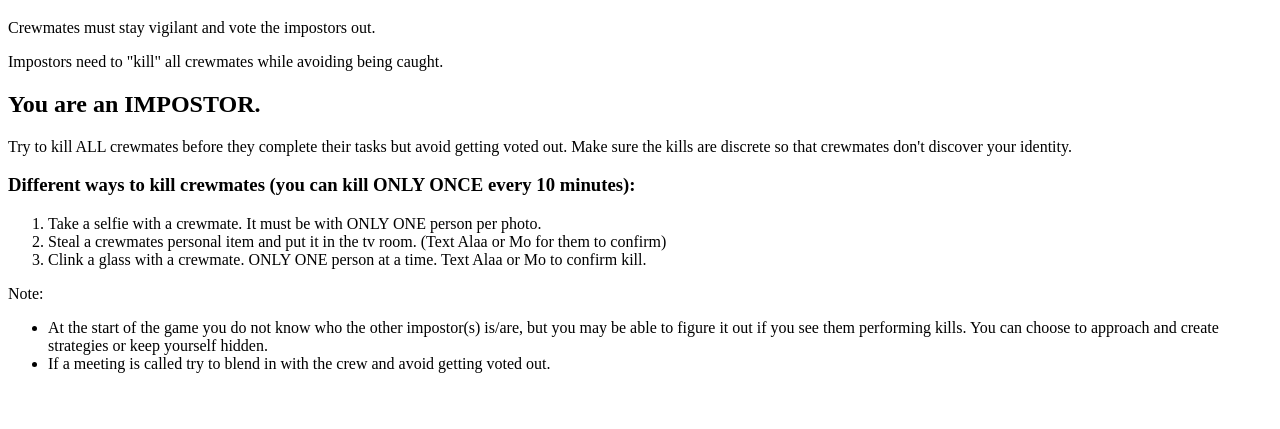
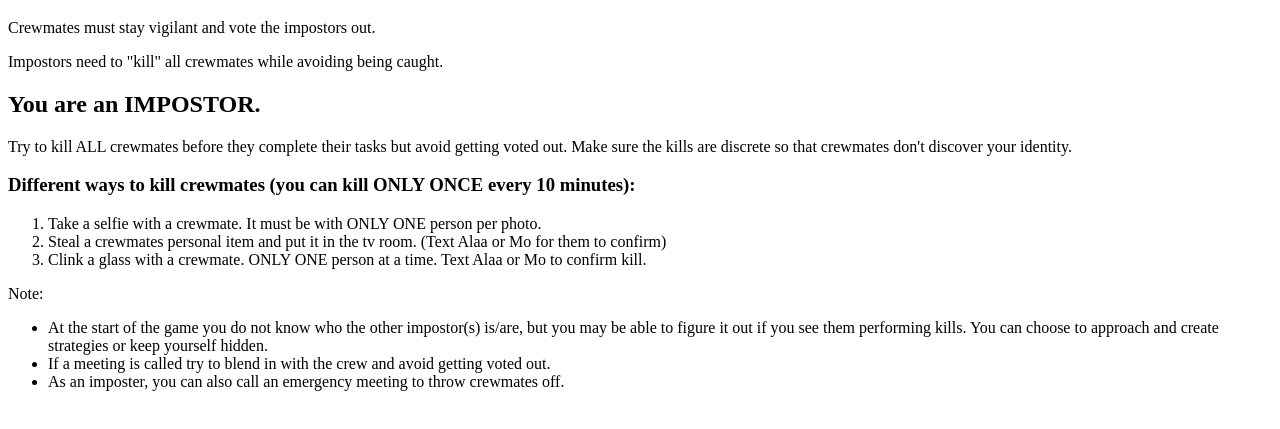
Before and after one commit to AA-Ibrahim/impostor, a plain HTML site: page index.html in a window 1280 px wide. Shown: the part 61-490 px from the top of the page. Drawn offline with Linux system fonts and the light colour scheme.

Commit message:
Update index.html
edit.

```diff
--- a/index.html
+++ b/index.html
@@ -30,6 +30,7 @@
                 <li>At the start of the game you do not know who the other impostor(s) is/are, but you may be able to figure it out if you see them performing kills.
                     You can choose to approach and create strategies or keep yourself hidden.</li>
                 <li>If a meeting is called try to blend in with the crew and avoid getting voted out.</li>
+                <li>As an imposter, you can also call an emergency meeting to throw crewmates off.</li>
             </ul>
         </body>
     </div>
```
